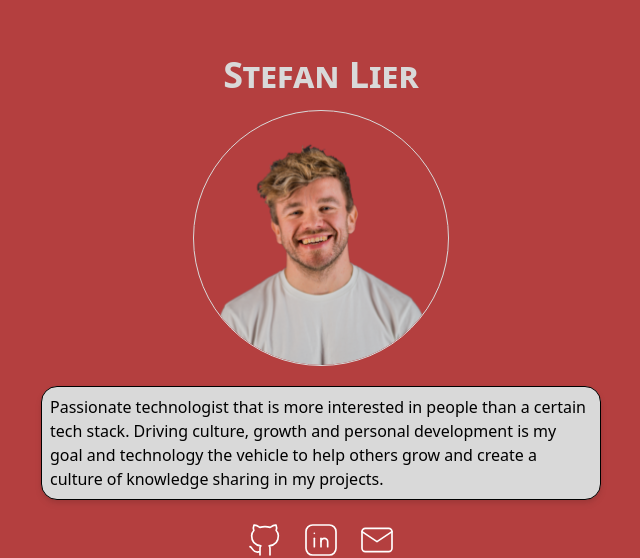
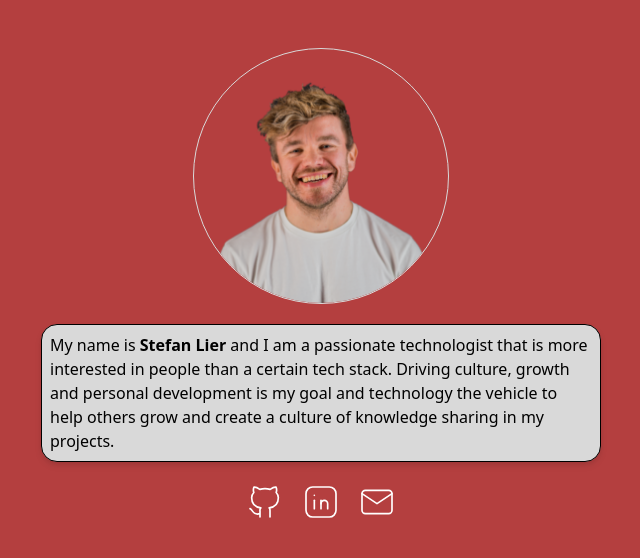
Before and after one commit to stehefan/stefanlier.de, a Next.js app: page / in a window 1280 px wide. Shown: the top 558 px of the page, without its empty margins (319-959 px from the left). Built offline with nearby package versions, Linux system fonts and the light colour scheme; no server answers; the database is empty.

Commit message:
feat: remove headline and move it into description card

```diff
--- a/app/page.tsx
+++ b/app/page.tsx
@@ -13,7 +13,6 @@ export default async function Home() {
     return (
         <div className={'max-w-xl p-2 space-y-2 m-10'}>
             <header className={'flex flex-col items-center space-y-2 mb-5'}>
-                <h1>Stefan Lier</h1>
                 <Image
                     className={'rounded-full border-offwhite border'}
                     src={headshot}
@@ -22,9 +21,9 @@ export default async function Home() {
             </header>
             <main className={'flex flex-col items-center space-y-5'}>
                 <section className={'description rounded-2xl border-black bg-offwhite border p-2 drop-shadow-md'}>
-                    Passionate technologist that is more interested in people than a certain tech stack. Driving
-                    culture, growth and personal development is my goal and technology the vehicle to help others
-                    grow and create a culture of knowledge sharing in my projects.
+                    My name is <b>Stefan Lier</b> and I am a passionate technologist that is more interested in people than a
+                    certain tech stack. Driving culture, growth and personal development is my goal and technology the
+                    vehicle to help others grow and create a culture of knowledge sharing in my projects.
                 </section>
                 <section className={'flex flex-row justify-center gap-4 mt-2'}>
                     <Link target={'_blank'} href={'https://www.github.com/stehefan'} aria-label={'Github-Link'}>
```
